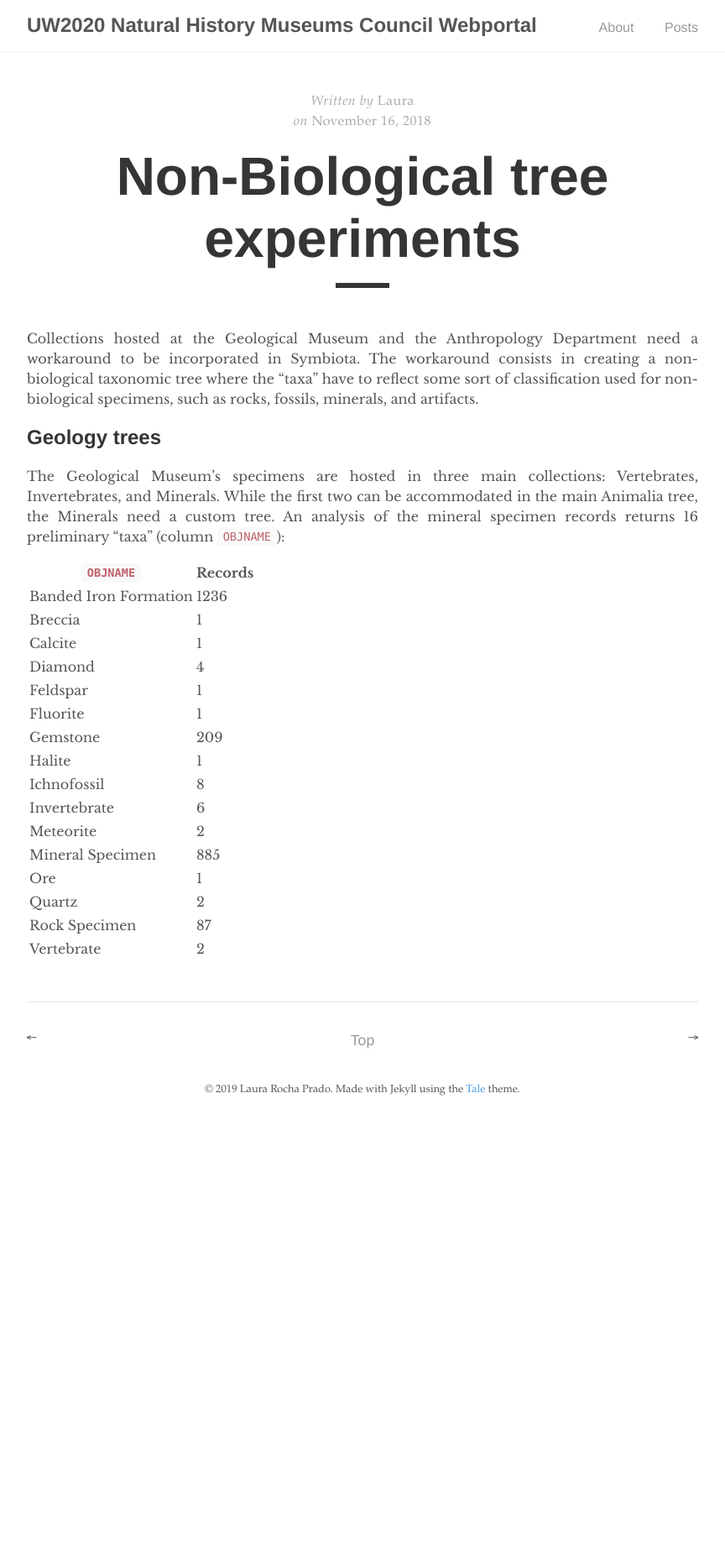
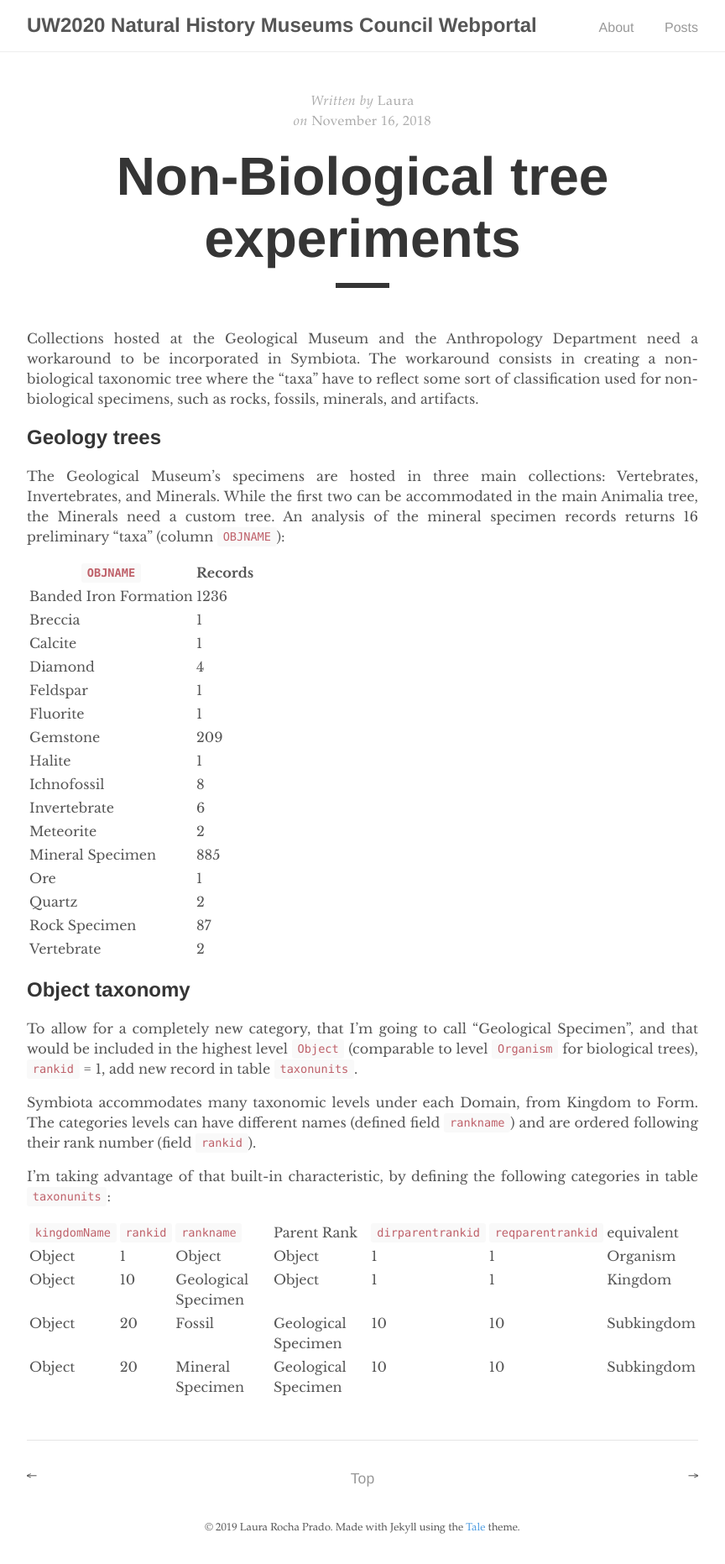
Before and after one commit to arbolitoloco/uw2020, a Jekyll site: the page built from _posts/2018-11-16-non-biological-tree-experiments.md, in a window 1280 px wide. Shown: the whole page at 84% size, without its empty margins (208-1072 px from the left). Built offline with Jekyll 4.4.1, drawn with Linux system fonts in a browser that asks for light colours; before the commit the page ends 1341 px from its top, so only the background shows below that.

Commit message:
Update 2018-11-16-non-biological-tree-experiments.md

```diff
--- a/_posts/2018-11-16-non-biological-tree-experiments.md
+++ b/_posts/2018-11-16-non-biological-tree-experiments.md
@@ -29,3 +29,17 @@ Ore                   | 1
 Quartz                | 2
 Rock Specimen         | 87
 Vertebrate            | 2
+
+## Object taxonomy
+
+To allow for a completely new category, that I'm going to call "Geological Specimen", and that would be included in the highest level `Object` (comparable to level `Organism` for biological trees), `rankid` = 1, add new record in table `taxonunits`.
+
+Symbiota accommodates many taxonomic levels under each Domain, from Kingdom to Form. The categories levels can have different names (defined field `rankname`) and are ordered following their rank number (field `rankid`).
+
+I'm taking advantage of that built-in characteristic, by defining the following categories in table `taxonunits`:
+
+`kingdomName` | `rankid` | `rankname`          | Parent Rank         | `dirparentrankid` | `reqparentrankid` | equivalent
+Object        | 1        | Object              | Object              | 1                 | 1                 | Organism
+Object        | 10       | Geological Specimen | Object              | 1                 | 1                 | Kingdom
+Object        | 20       | Fossil              | Geological Specimen | 10                | 10                | Subkingdom
+Object        | 20       | Mineral Specimen    | Geological Specimen | 10                | 10                | Subkingdom
```
